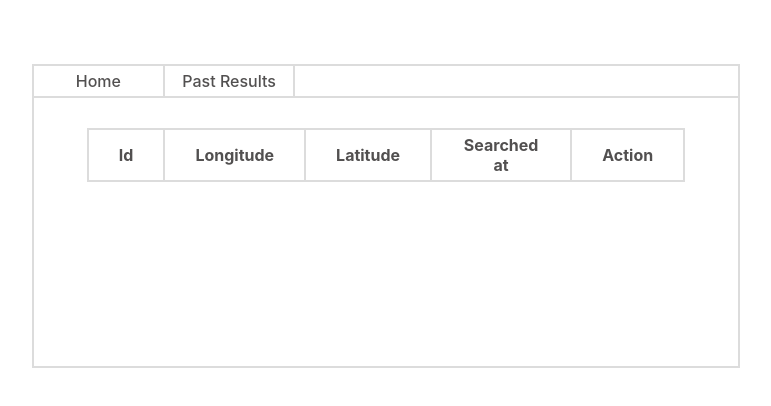
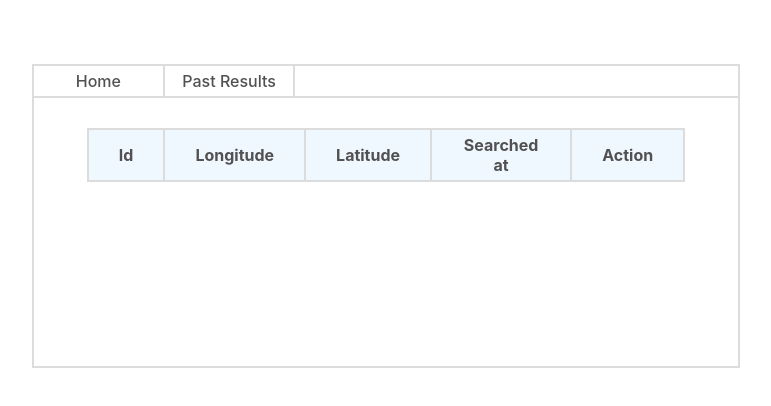
Before and after one commit to sudhanshu7352/gyandhan-assignment, a React (Create React App) app in the folder assignment/: page /past_results in a window 1280 px wide. Shown: the top 406 px of the page, without its empty margins (254-1025 px from the left). Built offline with nearby package versions, Linux system fonts and the light colour scheme.

Commit message:
home page done

```diff
--- a/assignment/src/App.js
+++ b/assignment/src/App.js
@@ -12,7 +12,7 @@ function App() {
       <Navbar />
       <Routes>
         <Route path='/' element={<Search /> } />
-        <Route path='/search_results/:lati_longi' element={<Home /> } />
+        <Route path='/search_results/:lati/:longi' element={<Home /> } />
         <Route path='/past_results' element={<Past_results /> } />
       </Routes>
     </div>
--- a/assignment/src/components/form/search.jsx
+++ b/assignment/src/components/form/search.jsx
@@ -9,19 +9,17 @@ export const Search=()=>{
     // const [latitude,setLatitude] =useState("")
      const handleSubmit=(e)=>{
         e.preventDefault()
-        navigate(`/search_results/${data}`)
-        console.log(data)
+        let long =data.longitude
+        let lati =data.latitude
+        navigate(`/search_results/${long}/${lati}`)
+        //console.log(data)
      }
 
     const handleChange=(e)=>{
         let {id,value} =e.target
         setData({...data,[id]:value})
-        // if(id =="latitude"){
-        //     setLatitude(value)
-        // }
-        // if(id =="longitude"){
-        //     setLongitude(value)
-        // }
+
+
 
     }
     return (
@@ -31,11 +29,11 @@ export const Search=()=>{
 
                 <label>
                  <p>Latitude</p>
-                 <input type="number" id="latitude" onChange={handleChange} required />
+                 <input type="float" id="latitude" onChange={handleChange} required />
                 </label>
                 <label>
                 <p>Longitude</p>
-                 <input type="number" id="longitude" onChange={handleChange} required />
+                 <input type="float" id="longitude" onChange={handleChange} required />
                 </label>
                 </div>
                 <br />
--- a/assignment/src/components/home/home.css
+++ b/assignment/src/components/home/home.css
@@ -1,16 +1,42 @@
 
-tr,th,td{
+table,td,tr,th{
     border: 2px solid gainsboro;
     padding: 5px 30px;
 }
-/* th,td{
+tbody td{
+    border: 2px solid gainsboro;
 
-
-} */
+}
+thead th{
+    position :sticky;
+    background-color: aliceblue;
+    top:0
+}
 table{
     margin: auto;
     font-weight: 500;
     color: rgb(82, 80, 80);
      width: 70%;
+
     border-collapse: collapse;
+
 }
+.home_div{
+    overflow: scroll;
+    height: 250px;
+    /* border: 1px solid red; */
+}
+::-webkit-scrollbar{
+    width: 14px;
+
+}
+::-webkit-scrollbar-track{
+    box-shadow:inset 0 0 5px transparent;
+}
+::-webkit-scrollbar-thumb{
+    background: gray;
+    border-radius: 20px;
+}
+::-webkit-scrollbar-thumb:hover{
+    background-color: white
+}
--- a/assignment/src/components/home/home.jsx
+++ b/assignment/src/components/home/home.jsx
@@ -1,22 +1,58 @@
-import "./home.css"
+import "./home.css";
+import { useNavigate, useParams } from "react-router-dom";
+import { useEffect, useState } from "react";
+import axios from "axios";
+
+export const Home = () => {
+  const data = useParams();
 
 
-export const Home=()=>{
-    const data =usePara
+
+  const [weather,setWeather] =useState([])
+  const [we,setWe]=useState()
+
+ let i=0
+
+
+  useEffect(() => {
+    axios.get(`https://api.open-meteo.com/v1/forecast?latitude=${data.longi}&longitude=${data.lati}&hourly=temperature_2m`).then((res)=>{
+        // setVal(true)
+        console.log(res.data.hourly,"a")
+        const x=[]
+
+        for(let i=0;i<10;i++){
+            x.push({time:res.data.hourly.time[i],temperature_2m:res.data.hourly.temperature_2m[i]})
+        }
+        console.log(x)
+        setWeather([...x])
+    });
+  }, []);
+
+
+//   if(val){
   return (
-        <div>
-            <h3>Temperatures</h3>
+    <div className="home_div">
+
+      <h3 className="h3">Temperatures</h3>
       <table>
         <thead>
           <tr>
             <th>Time</th>
             <th>Temperature</th>
+          </tr>
+        </thead>
+        <tbody id="tb">
+
+           { weather.map((e,i)=>
+           <tr>
+                  <td> {e.time}  </td>
+                  <td> {e.temperature_2m}  </td>
 
            </tr>
-                </thead>
-                <tbody>
+                  )}
 
             </tbody>
+
       </table>
     </div>
   )
--- a/assignment/src/components/navbar/navbar.jsx
+++ b/assignment/src/components/navbar/navbar.jsx
@@ -5,7 +5,7 @@ export const Navbar=()=>{
 
     return(
         <div className="nav_main">
-            <div onClick={()=>navigate("/search_results")}>Home</div>
+            <div onClick={()=>navigate("/search_results/:lati/:longi")}>Home</div>
             <div  onClick={()=>navigate("/past_results")}>Past Results</div>
         </div>
     )
```
Lines whose indentation alone changed are shown as unchanged.
